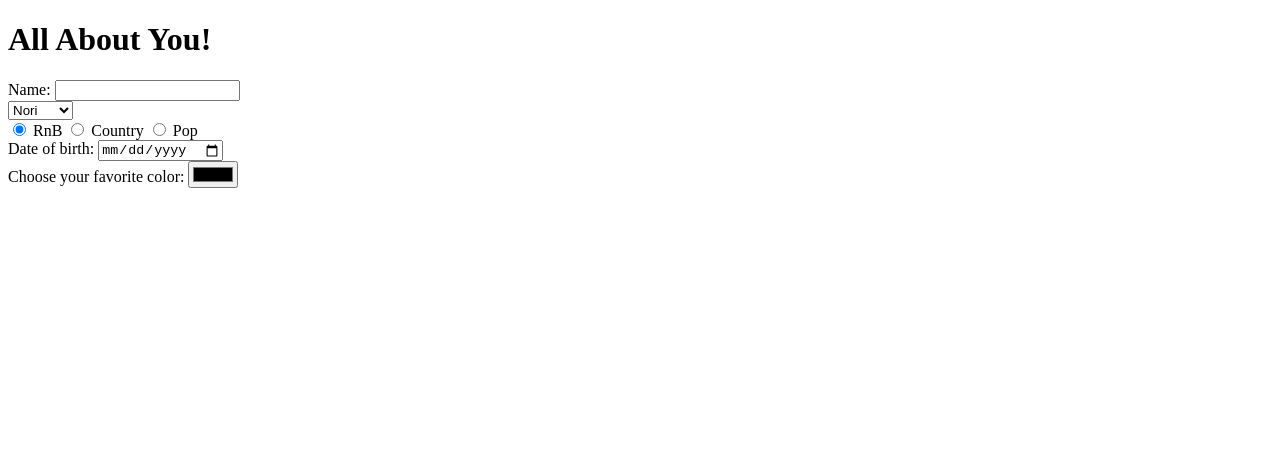
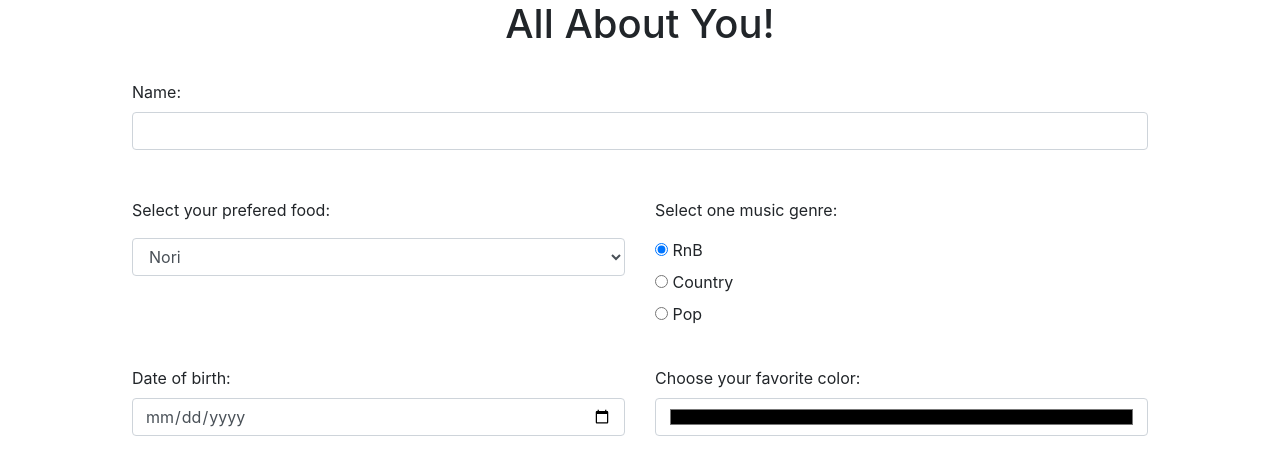
Before and after one commit to kpundt93/Survey-webpage, a plain HTML site: page index.html in a window 1280 px wide. Drawn offline with Linux system fonts and the light colour scheme.

Commit message:
Add columns to index.html and css
Co-authored-by: Katie Pundt <kzpundt@gmail.com>

```diff
--- a/css/styles.css
+++ b/css/styles.css
@@ -0,0 +1,12 @@
+h1 {
+  text-align: center;
+}
+
+.row {
+  margin: 2em;
+}
+
+
+.radio {
+  display: block;
+}
--- a/index.html
+++ b/index.html
@@ -1,19 +1,27 @@
 <!DOCTYPE html>
 <html lang="en">
 <head>
-<link href="css/bootstrap.css" rel="stylesheet" type="text.css">
-<link href="css/styles.css" rel="stylesheet" type="text.css">
+<link href="css/bootstrap.css" rel="stylesheet" type="text/css">
+<link href="css/styles.css" rel="stylesheet" type="text/css">
 <scripts src="js/jquery-3.6.0"></scripts>
 <scripts src="js/scripts.js"></scripts>
   <title>Survey</title>
 </head>
 <body>
+  <div class="container">
     <h1>All About You!</h1>
+    <div class="row">
+      <div class="col">
         <div class="form-group" id="name">
           <label for="name">Name:</label>
           <input id="name" class="form-control" type="text">
         </div>
+      </div>
+    </div>
 
+    <div class="row">
+      <div class="col">
+        <p>Select your prefered food:</p>
         <div class="form-group" id="food">
           <select class="form-control" id="food">
             <option>Nori</option>
@@ -22,31 +30,41 @@
             <option>Ramen</option>
           </select>
         </div>
+      </div>
 
+      <div class="col">
         <div class="radio">
-    <label>
+          <p>Select one music genre:</p>
+          <label class="radio">
             <input type="radio" name="music" value="rnb" checked>
             RnB
           </label>
-    <label>
+          <label class="radio">
             <input type="radio" name="music" value="country">
             Country
           </label>
-    <label>
+          <label class="radio">
             <input type="radio" name="music" value="pop">
             Pop
           </label>
         </div>
+      </div>
+    </div>
 
+    <div class="row">
+      <div class="col">
         <div class="form-group" id="dob">
           <label for="dob">Date of birth:</label>
           <input id="dob" class="form-control" type="date">
         </div>
-
+      </div>
+      <div class="col">
         <div class="form-group" id="color">
           <label for="color">Choose your favorite color:</label>
           <input id="color" class="form-control" type="color">
         </div>
-
+      </div>
+    </div>
+  </div>
 </body>
 </html>
```
Lines whose indentation alone changed are shown as unchanged.
